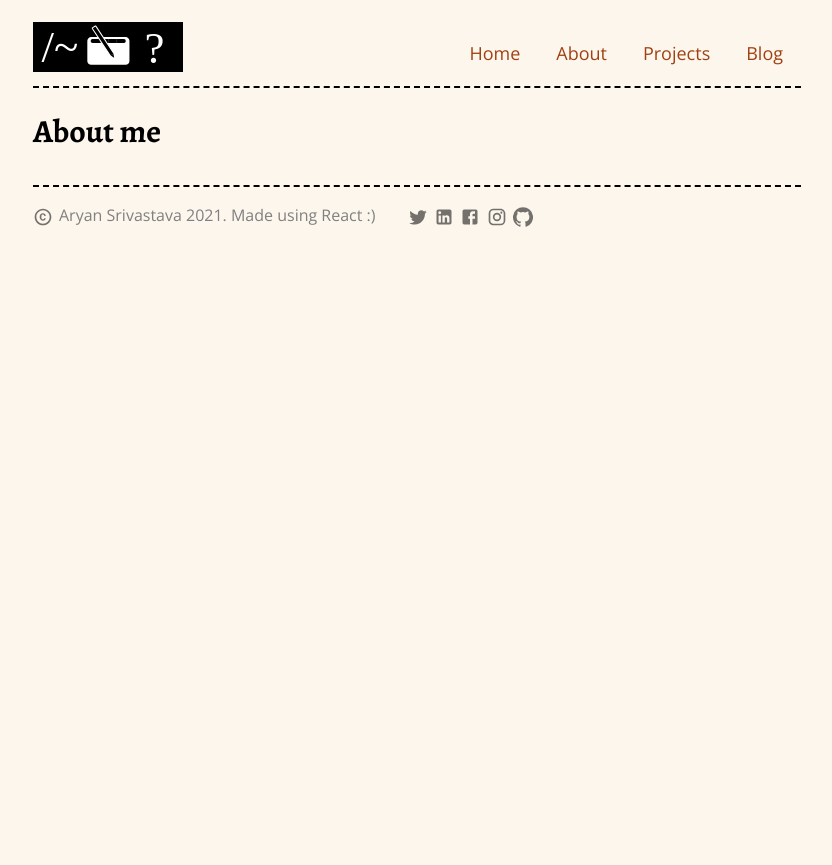
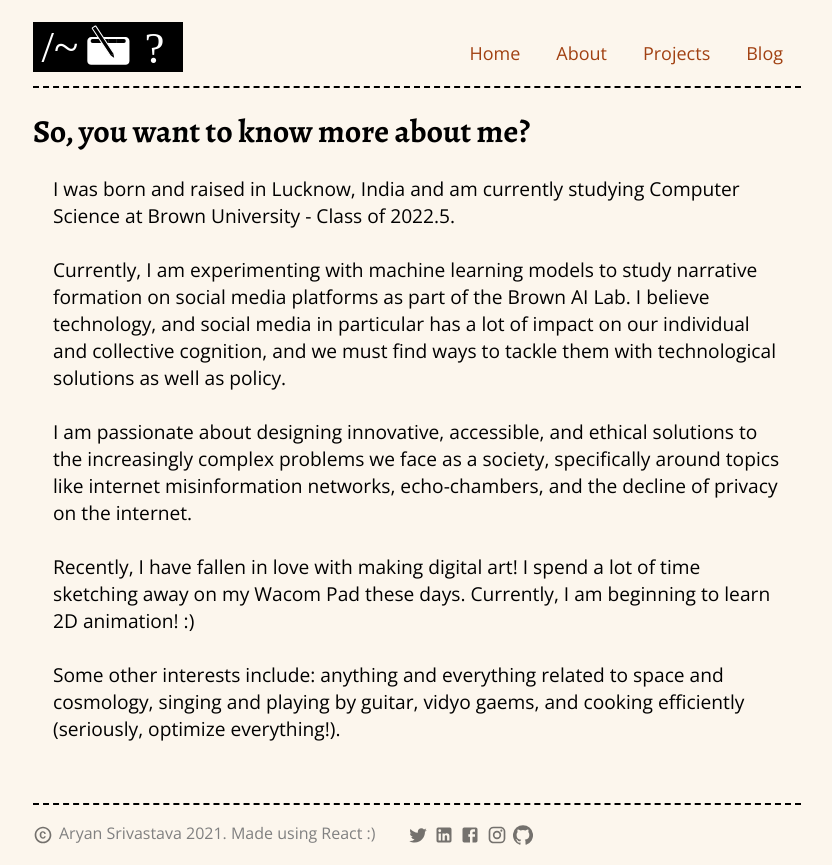
Before and after one commit to aryan096/arysriv, a React (Create React App) app: page /about in a window 1280 px wide. Shown: the whole page, without its empty margins (223-1055 px from the left). Before the commit the page ends 800 px from the top, so only its background shows below. Built offline with nearby package versions, Linux system fonts and the light colour scheme; a web font is replaced by a local one.

Commit message:
about-text

```diff
--- a/src/components/About.js
+++ b/src/components/About.js
@@ -1,10 +1,34 @@
 import '../css/App.css';
 import React from 'react';
+
+function AboutInfo() {
+    return  <div class='about-text-container'>
+        <p class='about-text'>I was born and raised in Lucknow, India and am currently studying Computer Science at Brown University - Class of 2022.5.
+            <br /><br />
+            Currently, I am experimenting with machine learning models to study narrative formation on social
+            media platforms as part of the Brown AI Lab. I believe technology, and social media in particular has
+            a lot of impact on our individual and collective cognition, and we must find ways to tackle
+            them with technological solutions as well as policy.
+            <br /><br />
+            I am passionate about designing innovative, accessible, and ethical
+            solutions to the increasingly complex problems we face as a society, specifically around topics like
+            internet misinformation networks, echo-chambers, and the decline of privacy on the internet.
+            <br /><br />
+            Recently, I have fallen in love with making digital art! I spend a lot of time sketching away
+            on my Wacom Pad these days. Currently, I am beginning to learn 2D animation! :)
+            <br /><br />
+            Some other interests include: anything and everything related to space and cosmology, singing and
+            playing by guitar, vidyo gaems, and cooking efficiently (seriously, optimize everything!).
+        </p>
+    </div>
+}
+
 
 export default class About extends React.Component {
     render(){
         return <div class='about-container'>
-             <h1 class='section-header'>About me</h1>
+             <h1 class='section-header'>So, you want to know more about me?</h1>
+             <AboutInfo />
             </div>;
     }
 }
--- a/src/css/App.css
+++ b/src/css/App.css
@@ -93,7 +93,7 @@ hr {
 
 /* Navbar stuff ends */
 
-/* About stuff beings */
+/* Home stuff beings */
 
 .intro-text {
   font-family: 'Alegreya', serif;
@@ -162,6 +162,18 @@ hr {
   align-items: center;
   justify-content: center;
   margin-bottom: 1em;
+}
+
+/* Home stuff ends */
+
+/* About stuff begins */
+
+.about-text-container{
+  padding: 0px 20px 10px 20px;
+}
+
+.about-text {
+  font-size: 1.2em;
 }
 
 /* About stuff ends */
```
Also changed, not shown: 1 other file (tests, documents, lock files or other folders).
